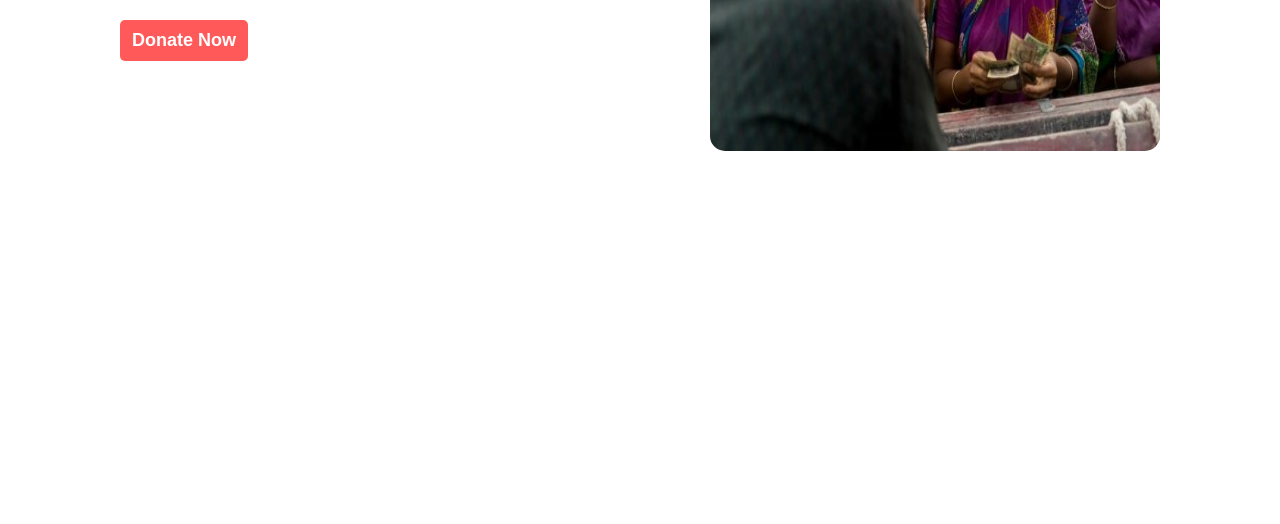
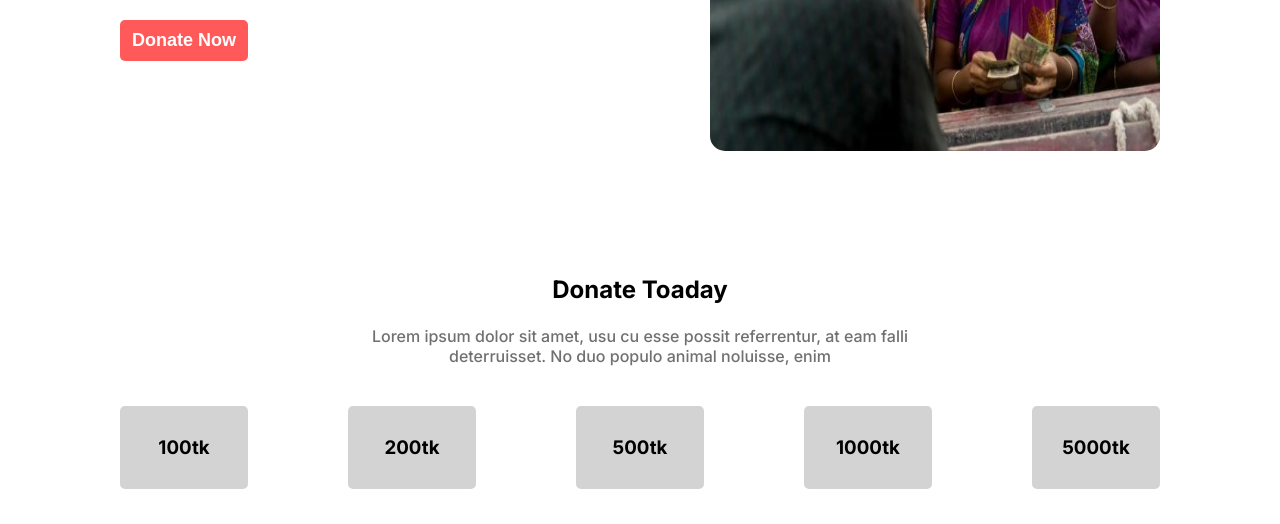
Before and after one commit to Arif1917/donate-responsive, a plain HTML site: page index.html in a window 1280 px wide. Shown: the part 314-838 px from the top of the page. Before the commit the page ends 800 px from the top, so only its background shows below. Drawn offline with Linux system fonts and the light colour scheme.

Commit message:
donate section added

```diff
--- a/index.html
+++ b/index.html
@@ -22,7 +22,30 @@
         </div>
     </header>
     <main>
-
+        <!-- donate today section -->
+       <section>
+          <div class="donate-section">
+            <h2 class="common-subtitle">Donate Toaday</h2>
+            <p class="common-paragraph"> Lorem ipsum dolor sit amet, usu cu esse possit referrentur, at eam falli <br> deterruisset. No duo populo animal noluisse, enim</p>
+          </div>
+          <div class="donate-container-tk">
+            <div class="donate-tk">
+                <h3>100tk</h3>
+            </div>
+            <div class="donate-tk">
+                <h3>200tk</h3>
+            </div>
+            <div class="donate-tk">
+                <h3>500tk</h3>
+            </div>
+            <div class="donate-tk">
+                <h3>1000tk</h3>
+            </div>
+            <div class="donate-tk">
+                <h3>5000tk</h3>
+            </div>
+          </div>
+       </section>
     </main>
     <footer>
 
--- a/styles/style.css
+++ b/styles/style.css
@@ -9,6 +9,11 @@
     margin: 0;
 }
 
+section{
+    margin-top: 50px;
+    padding: 35px 120px;
+}
+
 /* shared related styles */
 
 
@@ -17,8 +22,8 @@
 }
 .common-paragraph{
     color: rgb(112, 112, 112);
-font-size: 14px;
-font-weight: 300;
+font-size: 16px;
+font-weight: 500;
 }
 .common-button{
 color: rgb(255, 255, 255);
@@ -59,6 +64,39 @@ text-align: left;
     margin-bottom: 23px;
 }
 
+/* donate section related styles */
+
+.donate-section{
+    text-align: center;
+}
+
+.donate-section >p{
+    margin-top: 22px;
+}
+
+.donate-container-tk{
+    display: grid;
+    grid-template-columns: repeat(5, 1fr);
+    gap: 100px;
+    margin-top: 40px;
+}
+
+.donate-tk{
+    background-color: lightgrey;
+    text-align: center;
+    align-items: center;
+    padding: 30px 16px;
+    border-radius: 5px;
+    box-sizing: border-box;
+}
+.donate-tk:hover{
+    box-sizing: border-box;
+border: 2px solid rgb(255, 89, 89);
+border-radius: 5px;
+
+background: rgb(255, 238, 238);
+}
+
 /* for mobile device */
 
 @media screen and (max-width:576px) {
@@ -66,11 +104,19 @@ text-align: left;
         flex-direction: column;
         padding: 12px 12px;
     }
+    .donate-container-tk{
+        display: grid;
+        grid-template-columns: repeat(2, 1fr);
+    }
     .banner-img img{
         width: 100%;
         height: 100%;
         border-radius: 15px;
         margin-top: 30px;
+    }
+    section{
+        margin-top: 50px;
+        padding: 15px 20px;
     }
 }
 
@@ -83,6 +129,11 @@ text-align: left;
 
     }
 
+    .donate-container-tk{
+        display: grid;
+        grid-template-columns: repeat(3, 1fr);
+    }
+
     .banner-content >h1, p, .banner-content > div{
         text-align: center;
     }
@@ -92,4 +143,8 @@ text-align: left;
         border-radius: 15px;
         margin-top: 30px;
     }
+    section{
+        margin-top: 50px;
+        padding: 15px 20px;
+    }
 }
```
